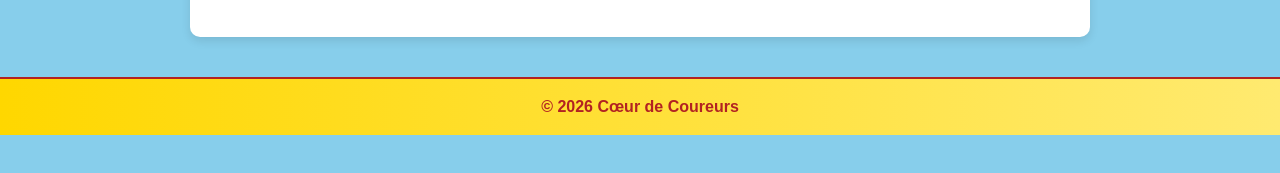
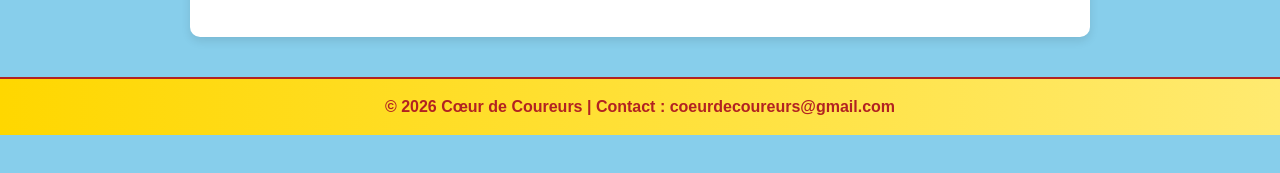
Before and after one commit to Noxyc7/Coeurdecoureurs, a plain HTML site: page affiche.html in a window 1280 px wide. Shown: the part 599-772 px from the top of the page. Drawn offline with Linux system fonts and the light colour scheme.

Commit message:
Update footer with contact information
Added contact information to the footer.

```diff
--- a/affiche.html
+++ b/affiche.html
@@ -13,7 +13,6 @@
     <img src="https://scontent-cdg4-2.cdninstagram.com/v/t51.82787-19/657146615_18062699219394914_1849907728899087006_n.jpg?stp=cp0_dst-jpg_s110x80_tt6&_nc_cat=107&ccb=7-5&_nc_sid=bf7eb4&efg=eyJ2ZW5jb2RlX3RhZyI6InByb2ZpbGVfcGljLnd3dy44ODguQzMifQ%3D%3D&_nc_ohc=T87TjT0fpa8Q7kNvwEBkmaT&_nc_oc=AdptF4n8J7Xrey9WAq2p8wKTjeQUK44hkIFAbzXfw4Wx5Dw-HbBYyZdCjUIHNqyoMQgNkzmKNmc3IjP6dqrxklji&_nc_zt=24&_nc_ht=scontent-cdg4-2.cdninstagram.com&_nc_gid=6bL6TDyFBCu-9WfdUVdNFQ&_nc_ss=7a3a8&oh=00_AfwSQPHvsNKS5Qpw6h76HxWo16IPjpRU1c8D12C-B28paQ&oe=69D1BC89" alt="Logo Cœur de Coureurs" style="height:50px; margin-right:10px;">
     <h2 style="color:#B22222;">Cœur de Coureurs</h2>
   </div>
-
   <nav>
     <a href="index.html">Accueil</a>
     <a href="projet.html">Projet</a>
@@ -39,7 +38,7 @@
 </main>
 
 <footer>
-<p>© 2026 Cœur de Coureurs</p>
+<p>© 2026 Cœur de Coureurs | Contact : coeurdecoureurs@gmail.com</p>
 </footer>
 
 <script src="script.js"></script>
```
